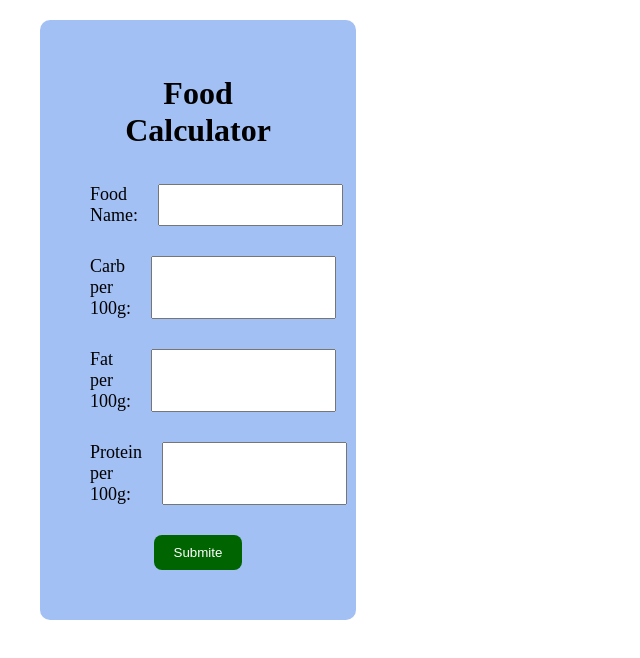
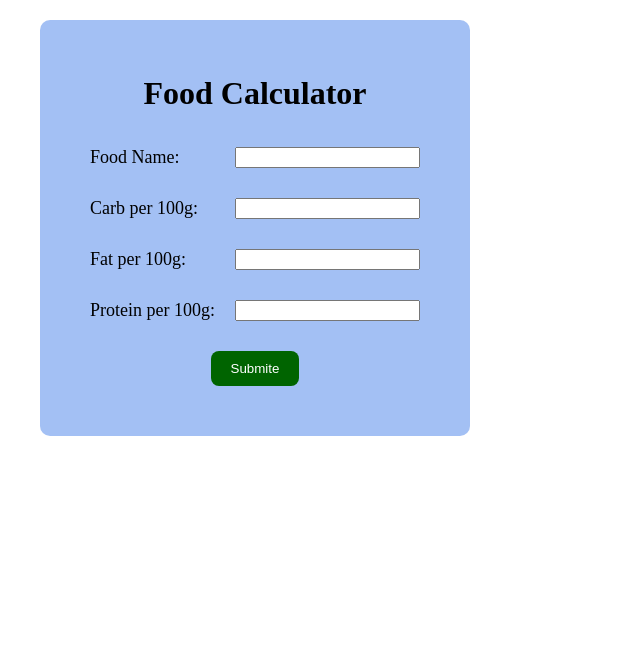
Before and after one commit to Gavriil84/Food-Calculator, a plain HTML site: page index.html in a window 1280 px wide. Both pictures are taken after typing "Sample", "Sample", "Sample", "Sample" into the empty fields and a click on the button "Submite". Shown: the whole page, without its empty margins (0-640 px from the left). Drawn offline with Linux system fonts and the light colour scheme.

Commit message:
add js functions

```diff
--- a/index.html
+++ b/index.html
@@ -18,15 +18,15 @@
             </div>
             <div class="item">
                 <label for="carb">Carb per 100g:</label>
-                <input type="text" name="carb" id="carb" required>
+                <input type="text" name="carb" id="carbs" required>
             </div>
             <div class="item">
                 <label for="fat">Fat per 100g:</label>
-                <input type="text" name="fat" id="fat" required>
+                <input type="text" name="fat" id="fats" required>
             </div>
             <div class="item">
                 <label for="protein">Protein per 100g:</label>
-                <input type="text" name="protein" id="protein" required>
+                <input type="text" name="protein" id="proteins" required>
             </div>
             <div class="button">
                 <button id="btn">Submite</button>
--- a/main.js
+++ b/main.js
@@ -3,28 +3,37 @@ const food = [];
 class Foods {
     constructor(name, carb, fat, protein) {
         this.name = name;
-        this.carb = carb;
-        this.fat = fat;
-        this.protein = protein;
+        this.carb = parseFloat(carb).toFixed(2);
+        this.fat = parseFloat(fat).toFixed(2);
+        this.protein = parseFloat(protein).toFixed(2);
     }
 }
 
 const btn = document.getElementById('btn');
 
 const foodSum = function() {
-    let foodDetail = new Foods(foodName.value, carb.value, fat.value, protein.value)
-    food.push(foodDetail);
+    const name = document.getElementById('foodName').value;
+    const carb = document.getElementById('carbs').value;
+    const fat = document.getElementById('fats').value;
+    const protein = document.getElementById('proteins').value;
+
+
+    let foodDetail = new Foods(name, carb, fat, protein)
+
+    if (name == null || name == "", carb == null || carb == "", fat == null || fat == "", protein == null || protein == "") {
+        alert("Please Fill All Required Field");
+        return false;
+    } else {
+        food.push(foodDetail);
+    }
+
 
     foodName.value = "";
-    carb.value = "";
-    fat.value = "";
-    protein.value = "";
+    carbs.value = "";
+    fats.value = "";
+    proteins.value = "";
 }
-
 
 btn.addEventListener('click', foodSum);
 
-
-
-
 console.log(food)
--- a/style.css
+++ b/style.css
@@ -9,7 +9,7 @@ h1{
 
 .container{
     background-color: rgba(100, 148, 237, 0.589);
-    width: 20vw;
+    width: 370px;
     border-radius: 10px;
     padding: 30px;
 }
```
